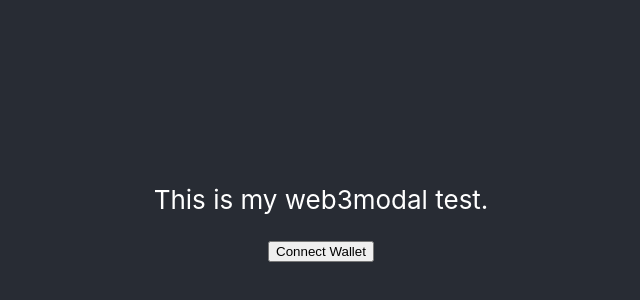
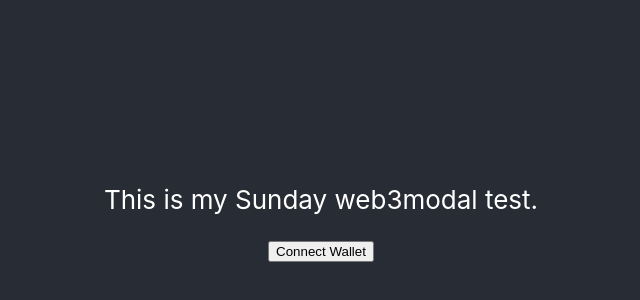
Before and after one commit to BillyRayDixon/web3modal1, a React (Create React App) app: page / in a window 1280 px wide. Shown: the part 190-490 px from the top of the page, without its empty margins (319-959 px from the left). Built offline with nearby package versions, Linux system fonts and the light colour scheme.

Commit message:
Add files via upload

```diff
--- a/src/App.js
+++ b/src/App.js
@@ -33,7 +33,7 @@ async function connectWallet() {
       <header className="App-header">
 
         <p>
-          This is my web3modal test.
+          This is my Sunday web3modal test.
         </p>
         {
           web3Provider == null ? (
```
